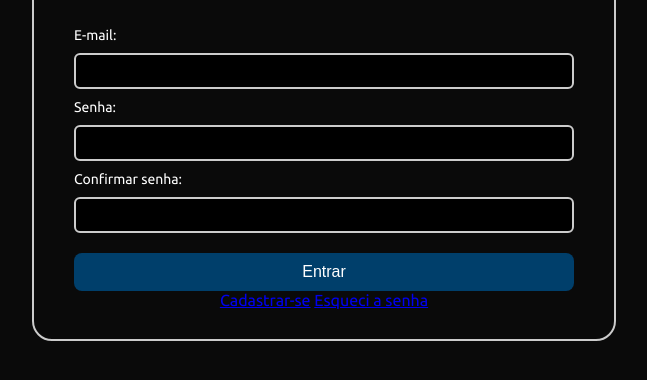
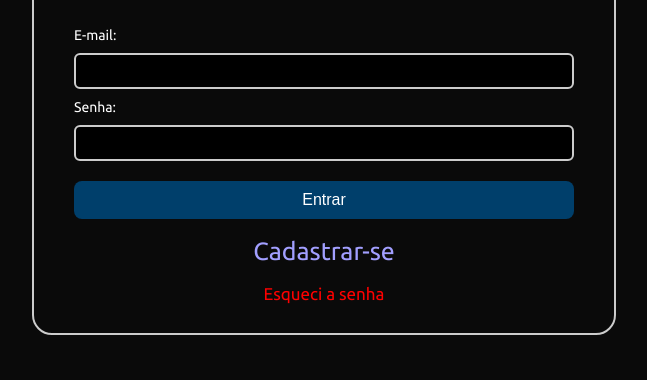
Before and after one commit to Guimirand4/Portfolio-jogo-da-velha, a website: page public/login.html in a window 1280 px wide. Shown: the part 168-548 px from the top of the page, without its empty margins (316-963 px from the left). Drawn offline with nearby package versions, Linux system fonts and the light colour scheme.

```diff
--- a/public/css/style.css
+++ b/public/css/style.css
@@ -85,3 +85,18 @@
   button#btnCadastrar:hover {
     background-color: #005999;
   }
+
+  .botaoLogin{
+    color:#a29fff;
+    text-decoration: none;
+    font-size: 25px;
+  }
+
+  #lkCadastrese{
+    color:#a29fff;
+  }
+
+  #lkEsqueciASenha{
+    color: #ff0000;
+    font-size: 17px;
+  }
--- a/public/login.html
+++ b/public/login.html
@@ -22,12 +22,12 @@
        <label for="senha">Senha:</label>
        <input type="password" id="senha" name="senha" required>
 
-       <label for="confirmarSenha">Confirmar senha:</label>
-       <input type="password" id="confirmarSenha" name="confirmarSenha" required>
-
        <button type="submit" id="btnCadastrar">Entrar</button>
      </form>
+     <br>
      <a href="cadastro.html" class="botaoLogin" id="lkCadastrese" >Cadastrar-se</a>
+     <br>
+     <br>
      <!-- @todo trocar o link -->
      <a href="#" class="botaoLogin" id="lkEsqueciASenha">Esqueci a senha</a>
    </div>
```
Also changed, not shown: server.js (+8 -0 lines).
